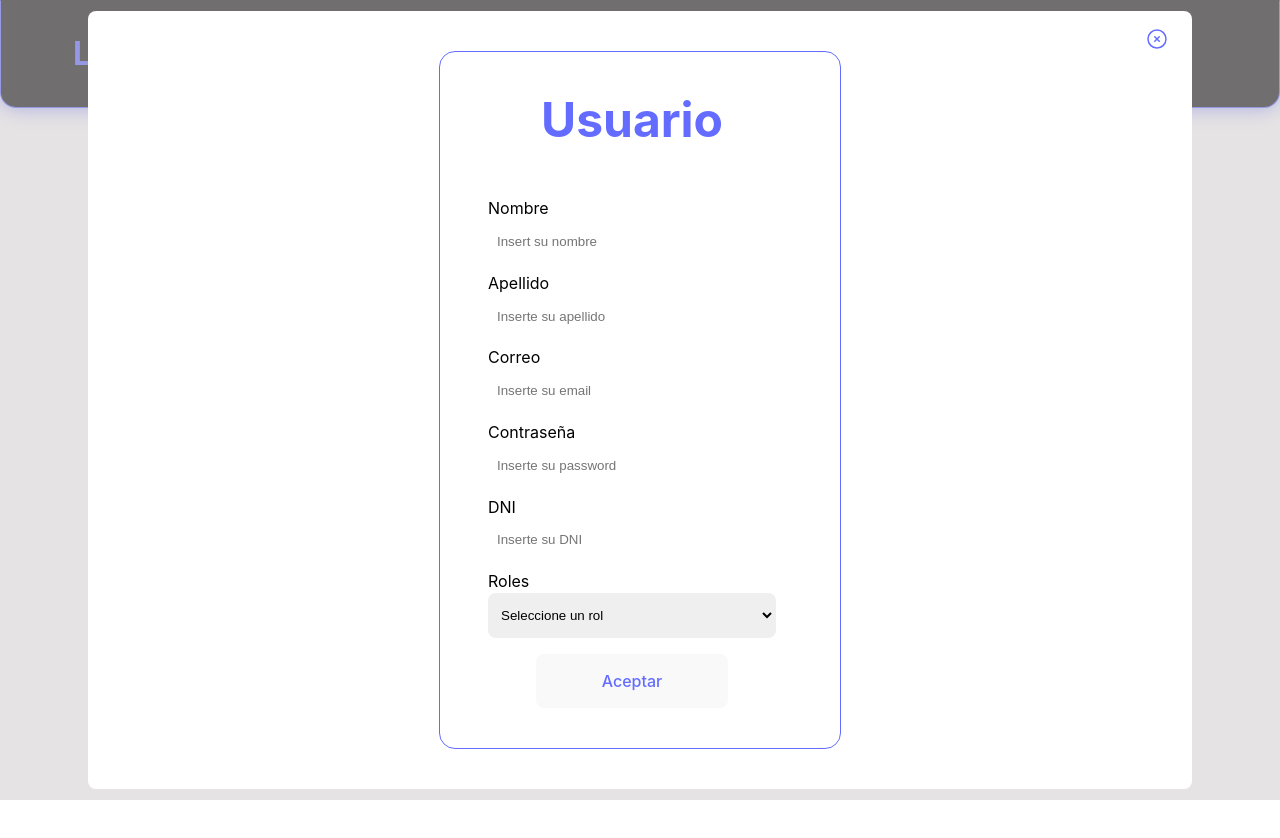
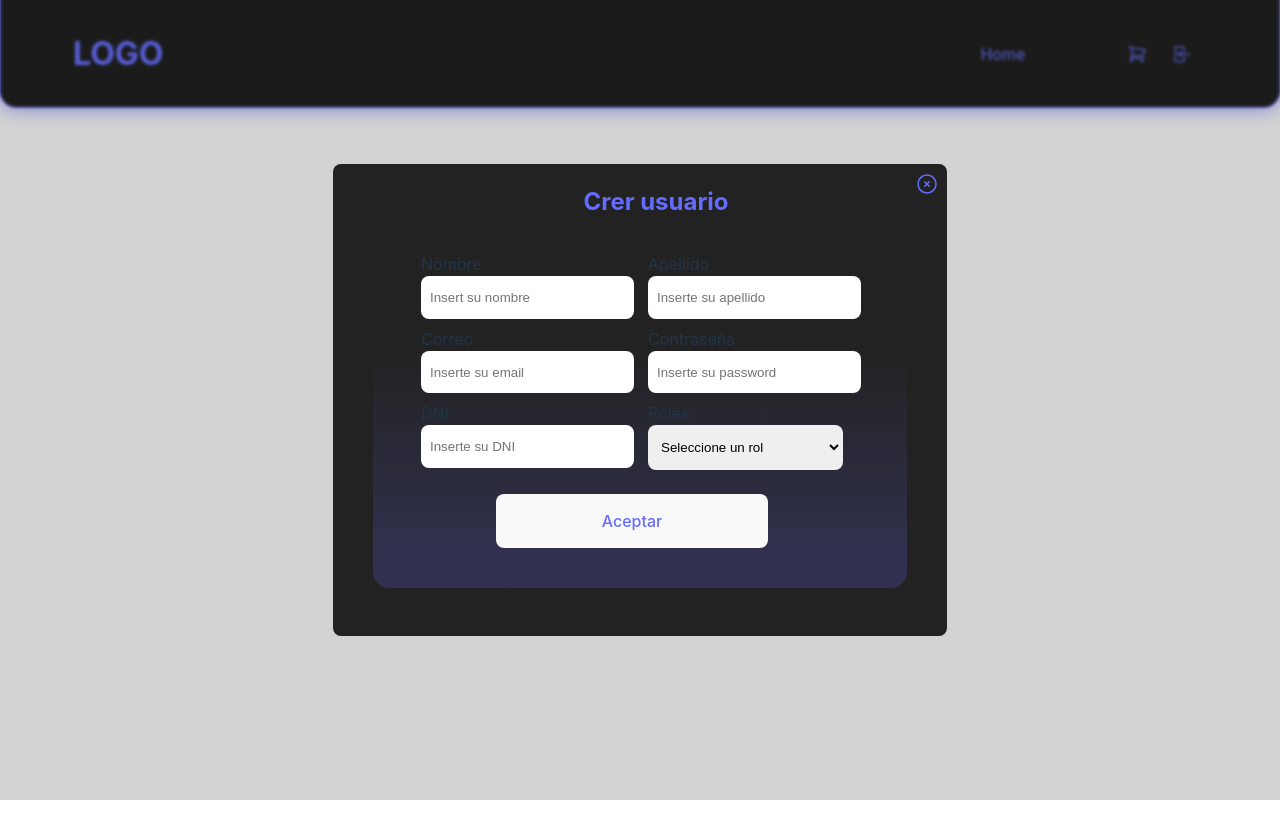
Before and after one commit to BadiaValdes/gcp-frontend-react-test, a React (Vite) app: page /dashboard in a window 1280 px wide. Both pictures are taken after a click on the button "Crear usuario". Shown: the top 838 px of the page. Built offline with nearby package versions, Linux system fonts and the light colour scheme.

Commit message:
installed react-hook-form

```diff
--- a/package.json
+++ b/package.json
@@ -16,6 +16,7 @@
     "google-auth-library": "8.9.0",
     "react": "^18.2.0",
     "react-dom": "^18.2.0",
+    "react-hook-form": "^7.49.3",
     "react-icons": "^4.12.0",
     "react-router-dom": "^6.21.1",
     "react-toastify": "^9.1.3"
--- a/src/components/EditUser/EditUser.css
+++ b/src/components/EditUser/EditUser.css
@@ -0,0 +1,8 @@
+.edit-form{
+    min-width: 320px;
+    padding:  2rem 3rem 2.5rem 2rem;
+    border-radius: 1rem;
+
+    background: rgb(100,108,255);
+    background: linear-gradient(0deg, rgba(100,108,255,.2) 10%, rgba(36,36,36,.2) 63%);
+}
--- a/src/components/EditUser/EditUser.tsx
+++ b/src/components/EditUser/EditUser.tsx
@@ -54,9 +54,9 @@ export default function EditUser() {
 
   return (
     <>
-        <form className='login-form' onSubmit={handleSubmit} ref={formRef}>
-            <h2 className='title form-title'> Usuario </h2>
-
+        <form className='edit-form' onSubmit={handleSubmit} ref={formRef}>
+            {/* <h2 className='title form-title'> Usuario </h2> */}
+            <div className="form-section">
                 <div className="form-field">
                 <label htmlFor="nombre" className="form-label">Nombre</label>
                 <input
@@ -84,7 +84,8 @@ export default function EditUser() {
                 />
                 <small id="_lastName" className="" hidden>Help text</small>
                 </div>
-
+            </div>
+            <div className="form-section">
                 <div className="form-field">
                 <label htmlFor="email" className="form-label">Correo</label>
                 <input
@@ -112,7 +113,8 @@ export default function EditUser() {
                 />
                 <small id="_password" className="" hidden>Help text</small>
                 </div>
-
+            </div>
+            <div className="form-section">
                 <div className="form-field">
                 <label htmlFor="dni" className="form-label">DNI</label>
                 <input
@@ -142,7 +144,7 @@ export default function EditUser() {
                     </select>
                 <small id="_roles" className="" hidden>Help text</small>
                 </div>
-
+            </div>
             <div className="btn-field">
             <button type='submit' className='btn-full'>Aceptar</button>
             </div>
--- a/src/components/Modal/Modal.css
+++ b/src/components/Modal/Modal.css
@@ -4,7 +4,8 @@
     left: 0;
     width: 100%;
     height: 100%;
-    background-color: #cac6c67d;
+    background-color: rgba(36,36,36,.2);
+    backdrop-filter: blur(.1rem);
 
     display: grid;
     place-items: center;
@@ -12,30 +13,36 @@
 
   .modal {
     position: relative;
-    background-color: #fff;
-    width: 80vw;
+    /* background-color: #fff; */
+    background-color: #232222;
     height: auto;
-    padding: 2.5rem;
+    padding: 3rem 2.5rem;
     border-radius: .5rem;
-
-    display: grid;
-    place-items: center;
+    overflow: hidden;
   }
 
   .close-button {
     position: absolute;
-
-    background: none;
-    border: none;
-    cursor: pointer;
-    position: absolute;
     top: .5rem;
     right: .5rem;
-    font-size: .8rem;
+
+    padding: 0 !important;
+    background: none !important;
+    border: none !important;
+    outline: none !important;
+  }
+
+  .modal-title{
+    position: absolute;
+    top: 0;
+    left: 1rem;
+
+    width: 100%;
+    text-align: center;
   }
 
   .modal-content {
-    color: #000;
+    margin-top: .5rem;
     display: grid;
     place-items: center;
   }
--- a/src/components/Modal/Modal.tsx
+++ b/src/components/Modal/Modal.tsx
@@ -3,19 +3,22 @@ import {CloseIcon} from '../../utils/Icons/Icons';
 import { FC, ReactNode } from 'react';
 
 interface ModalProps{
+  title:string;
+  background:string;
   isOpen: boolean;
   onClose: () => void;
   children: ReactNode
 }
 
-export const Modal:FC<ModalProps> = ({isOpen, onClose, children}) => {
+export const Modal:FC<ModalProps> = ({title, background,  isOpen, onClose, children}) => {
 
   return (
     <>
       {isOpen && (
         <div className="modal-overlay">
-          <div className="modal">
+          <div className='modal'>
             <button className="close-button" onClick={onClose}> <CloseIcon/> </button>
+            <h2 className="title modal-title">{title}</h2>
             <div className="modal-content">
               {children}
             </div>
--- a/src/index.css
+++ b/src/index.css
@@ -63,6 +63,7 @@ button {
     outline: 1px solid #646cff;
   }
 
+
 .notifications{
   transform: translate(0, 243px);
 }
@@ -77,6 +78,13 @@ button {
   margin-top: 0;
 }
 
+.form-section{
+
+  display: flex;
+  justify-content: space-between;
+  align-items: start;
+
+}
 .form-field{
   width: 90%;
   padding: 0 1rem;
@@ -135,6 +143,10 @@ button {
     box-shadow: 0 0 15px #8e94ff;
   }
 
+.pointer{
+  cursor: pointer;
+}
+
 @media (prefers-color-scheme: light) {
   :root {
     color: #213547;
--- a/src/pages/Dashboard/Dashboard.tsx
+++ b/src/pages/Dashboard/Dashboard.tsx
@@ -1,10 +1,10 @@
 import './Dashboard.css';
+import { useState } from 'react';
 import { getUsers, deleteUser } from "../../services/users";
+import { Modal } from '../../components/Modal/Modal';
+import useUsers from '../../hooks/useUsers';
 import UserList from '../../components/UserList/UserList';
-import useUsers from '../../hooks/useUsers';
-import { useState } from 'react';
 import EditUser from '../../components/EditUser/EditUser';
-import {Modal} from '../../components/Modal/Modal';
 
 export default function Dashboard() {
   const {users, listUsers, removeUser, totalUsers} = useUsers();
@@ -41,7 +41,11 @@ export default function Dashboard() {
 
       <aside className='content'>
         { usersQty > 0 && <UserList users={users} removeUser={handleRemoveUser}/> }
-        <Modal isOpen={showModal} onClose={closeModal}>
+        <Modal
+          title="Crer usuario"
+          background="#242424"
+          isOpen={showModal}
+          onClose={closeModal}>
           <EditUser/>
         </Modal>
       </aside>
--- a/src/utils/Icons/Icons.tsx
+++ b/src/utils/Icons/Icons.tsx
@@ -1,4 +1,3 @@
-
 
 export function DashboardIcon() {
   return (
@@ -57,12 +56,22 @@ export function RemoveIcon() {
   )
 }
 
-export function CloseIcon() {
+export const CloseIcon= ()=> {
   return (
-    <div>
-        <svg width={24} height={24} xmlns="http://www.w3.org/2000/svg" fill="none" viewBox="0 0 24 24" strokeWidth={1.5}               stroke="currentColor">
-            <path strokeLinecap="round" strokeLinejoin="round" d="m9.75 9.75 4.5 4.5m0-4.5-4.5 4.5M21 12a9 9 0 1 1-18 0 9 9 0 0 1 18 0Z" />
-        </svg>
-    </div>
+      <svg
+        width={24}
+        height={24}
+        fill="none"
+        strokeWidth={1.5}
+        viewBox="0 0 24 24"
+        stroke="currentColor"
+        xmlns="http://www.w3.org/2000/svg"
+      >
+        <path
+          strokeLinecap="round"
+          strokeLinejoin="round"
+          d="m9.75 9.75 4.5 4.5m0-4.5-4.5 4.5M21 12a9 9 0 1 1-18 0 9 9 0 0 1 18 0Z"
+        />
+      </svg>
   )
 }
```
Also changed, not shown: 1 other file (tests, documents, lock files or other folders). Lines whose indentation alone changed are shown as unchanged.
